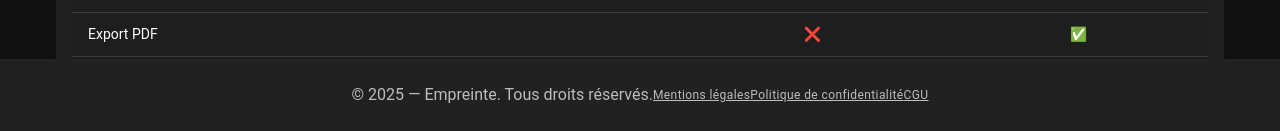
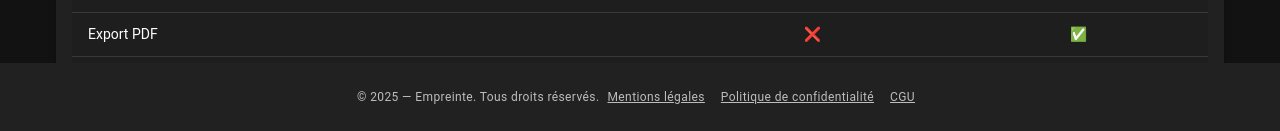
Before and after one commit to tsiegwaldpro/empreinte-frontend, a Vue app: page / in a window 1280 px wide. Shown: the part 669-800 px from the top of the page. Built offline with nearby package versions, Linux system fonts and the light colour scheme; no server answers.

Commit message:
style footer

```diff
--- a/src/components/Footer.vue
+++ b/src/components/Footer.vue
@@ -1,28 +1,32 @@
 <template>
   <v-footer app padless color="grey-darken-4">
     <v-container
-      class="text-center text-grey-lighten-1 py-4 d-flex flex-column flex-md-row justify-center align-center gap-2"
+      class="text-grey-lighten-1 py-4 d-flex flex-column flex-md-row justify-center align-center text-center text-caption"
     >
-      <span
-        >© {{ new Date().getFullYear() }} — Empreinte. Tous droits
-        réservés.</span
-      >
+      <span class="mb-2 mb-md-0">
+        © {{ new Date().getFullYear() }} — Empreinte. Tous droits réservés.
+      </span>
+
       <RouterLink
         to="/mentions-legales"
-        class="text-grey-lighten-1 text-caption text-decoration-underline"
+        class="mx-2 text-grey-lighten-1 text-decoration-underline"
         style="cursor: pointer"
       >
         Mentions légales
       </RouterLink>
+
       <RouterLink
         to="/politique-confidentialite"
-        class="text-grey-lighten-1 text-caption text-decoration-underline"
+        class="mx-2 text-grey-lighten-1 text-decoration-underline"
+        style="cursor: pointer"
       >
         Politique de confidentialité
       </RouterLink>
+
       <RouterLink
         to="/cgu"
-        class="text-grey-lighten-1 text-caption text-decoration-underline"
+        class="mx-2 text-grey-lighten-1 text-decoration-underline"
+        style="cursor: pointer"
       >
         CGU
       </RouterLink>
```
